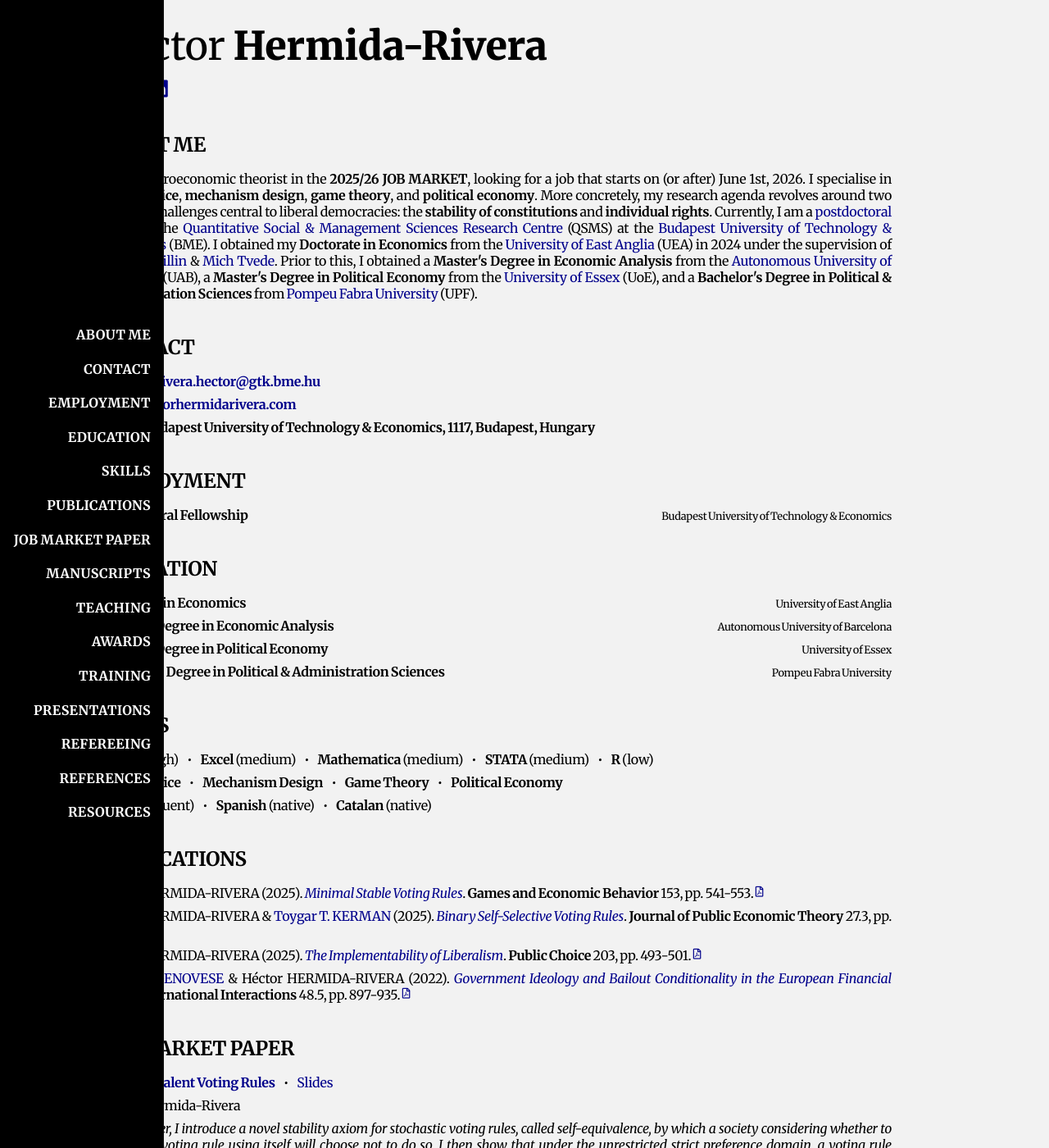
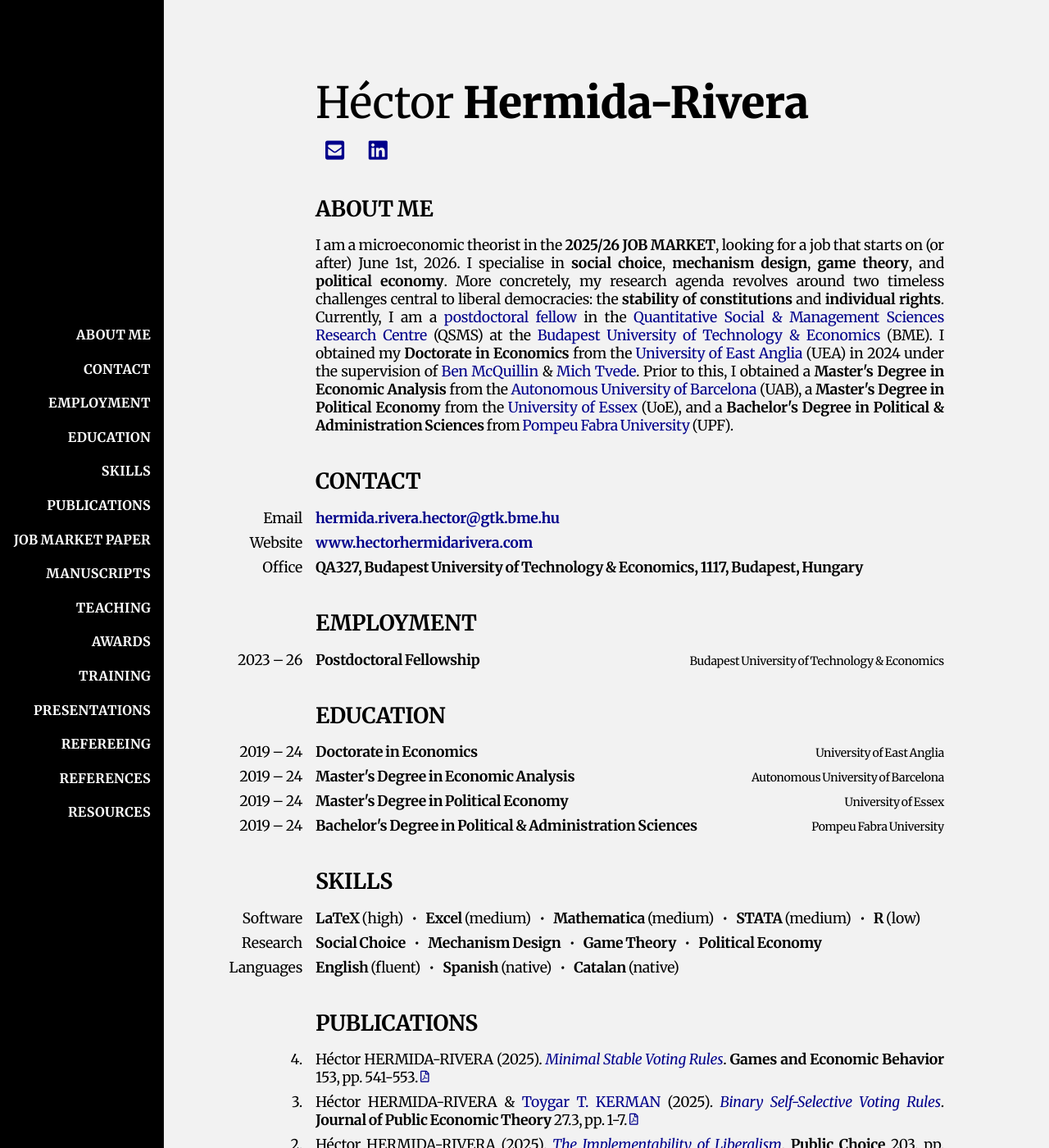
Before and after one commit to HectorHermidaRivera/hectorhermidarivera.github.io, a Jekyll site: the page built from index.md, in a window 1280 px wide and 1400 px high. Shown: the whole window at 82% size. Built offline with Jekyll 4.4.1, drawn with Linux system fonts in a browser that asks for light colours; a style sheet for code colours, icons or effects is not loaded.

Commit message:
Update style.css

```diff
--- a/assets/css/style.css
+++ b/assets/css/style.css
@@ -5,15 +5,14 @@ body {
   background-color: #f2f2f2;
 }
 
-/* Main content */
 .content {
-  margin: 0 auto;
-  padding: 0% 15% 5% 0%;   /* changed: relative padding */
-  max-width: 1300px;
+  margin-left: 200px;       /* space for the sidebar */
+  padding: 5% 10% 10% 5%;     /* relative padding */
+  max-width: 1300px;        /* optional */
   box-sizing: border-box;
+  font-size: 1.1em;
   text-align: justify;
   background-color: #f2f2f2;
-  padding-bottom: 500px;
 }
 
 /* Align main name with second column */
```
